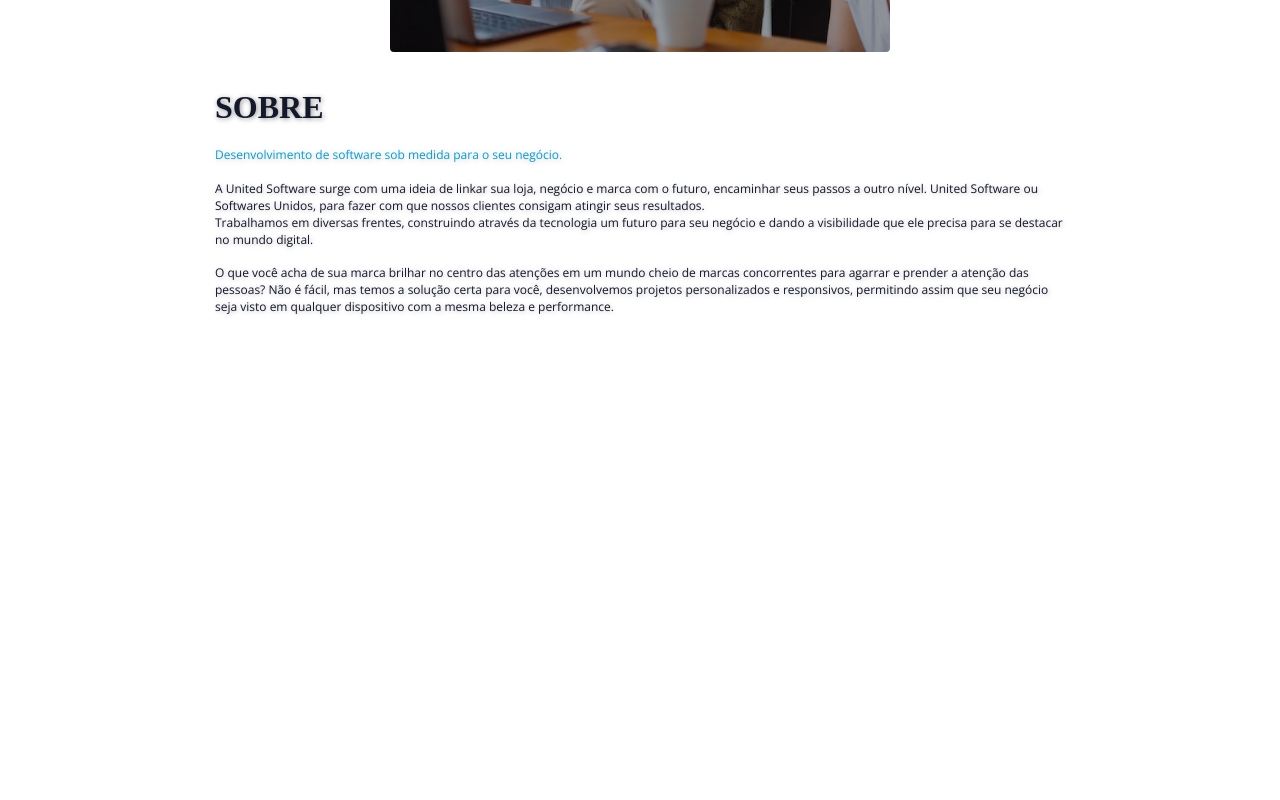
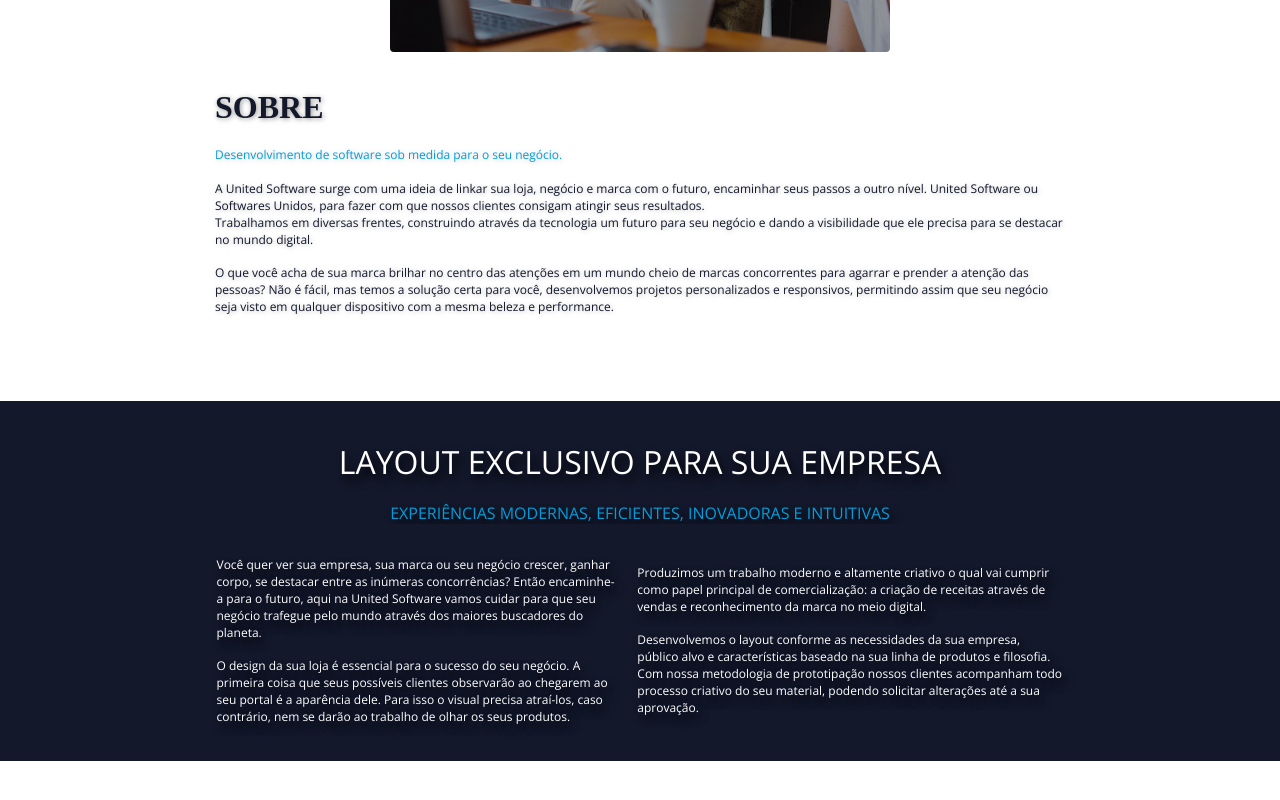
Before and after one commit to zezerinomattos/unitedsoftware, a React (Create React App) app: page / in a window 1280 px wide. Shown: the part 1154-1954 px from the top of the page. Before the commit the page ends 1555 px from the top, so only its background shows below. Built offline with nearby package versions, Linux system fonts and the light colour scheme; a web font is replaced by a local one.

Commit message:
Section paginas texto finalizada

```diff
--- a/src/views/Home/index.js
+++ b/src/views/Home/index.js
@@ -41,6 +41,31 @@
                     </p>
                 </div>
             </section>
+
+            <section className='paginas'>
+                <div className='paginas-superior'>
+                    <h1>LAYOUT EXCLUSIVO PARA SUA EMPRESA</h1>
+                    <h3>EXPERIÊNCIAS MODERNAS, EFICIENTES, INOVADORAS E INTUITIVAS</h3>
+                    <div className='paginas-superior-texto'>
+                        <div className='paginas-superior-texto-esq'>
+                            <p>
+                                Você quer ver sua empresa, sua marca ou seu negócio crescer, ganhar corpo, se destacar entre as inúmeras concorrências? Então encaminhe-a para o futuro, aqui na United Software vamos cuidar para que seu negócio trafegue pelo mundo através dos maiores buscadores do planeta.
+                            </p>
+                            <p>
+                                O design da sua loja é essencial para o sucesso do seu negócio. A primeira coisa que seus possíveis clientes observarão ao chegarem ao seu portal é a aparência dele. Para isso o visual precisa atraí-los, caso contrário, nem se darão ao trabalho de olhar os seus produtos.
+                            </p>
+                        </div>
+                        <div className='paginas-superior-texto-dir'>
+                            <p>
+                                Produzimos um trabalho moderno e altamente criativo o qual vai cumprir como papel principal de comercialização: a criação de receitas através de vendas e reconhecimento da marca no meio digital.
+                            </p>
+                            <p>
+                                Desenvolvemos o layout conforme as necessidades da sua empresa, público alvo e características baseado na sua linha de produtos e filosofia. Com nossa metodologia de prototipação nossos clientes acompanham todo processo criativo do seu material, podendo solicitar alterações até a sua aprovação.
+                            </p>
+                        </div>
+                    </div>
+                </div>
+            </section>
         </>
     );
 }
--- a/src/views/Home/responsive.css
+++ b/src/views/Home/responsive.css
@@ -36,6 +36,19 @@
     }
 
     header.container div.header-inf-mestre div.textos a{
-        display: none;
+        padding: 2.5vw 2.5vw;
     }
 }
+
+
+/*----------------------------*/
+/*          SECTION PAGINAS   */
+/*----------------------------*/
+
+/*---------- textos -----------*/
+@media (max-width: 768px) {
+    section.paginas div.paginas-superior-texto{
+        max-width: 90%;
+        flex-direction: column;
+    }
+}
--- a/src/views/Home/style.css
+++ b/src/views/Home/style.css
@@ -101,7 +101,7 @@
 }
 
 header.container div.header-inf-mestre div.textos a:hover{
-    opacity: .6;
+    opacity: .7;
 }
 
 /*----------------------------*/
@@ -193,3 +193,73 @@
     text-shadow: 1px 1px 5px rgb(189, 189, 189);
     margin-top: 1rem;
 }
+
+/*----------------------------*/
+/*          SECTION PAGINAS   */
+/*----------------------------*/
+
+section.paginas{
+    width: 100%;
+    margin-bottom: 60px;
+    background-color: #13182B;
+    text-align: center;
+    padding: 20px;
+}
+
+/*---------- textos -----------*/
+
+section.paginas h1{
+    font-family: 'Open Sans', sans-serif;
+    text-transform: uppercase;
+    font-size: max(22px, 2.5vw);
+    font-weight: 400;
+    color: #FFF;
+    text-shadow: 4px 6px 10px #000;
+    margin: 1.2rem 0;
+}
+
+section.paginas h3{
+    font-size: max(16px, 1.2vw);
+    font-weight: 400;
+    font-family: 'Open Sans', sans-serif;
+    color: #049DD9;
+    text-shadow: 4px 6px 10px #000;
+    margin-bottom: 2rem;
+
+    width: 100%;
+    text-align: center;
+
+    animation: digitando 2s steps(22), blink 0.5s step-end infinite alternate;
+    animation-delay: 2s;
+    animation-fill-mode: backwards;
+    white-space: nowrap;
+    overflow: hidden;
+}
+
+section.paginas div.paginas-superior-texto{
+    max-width: 70%;
+    margin: auto;
+
+    display: flex;
+    flex-flow: row;
+    justify-content: space-around;
+}
+
+section.paginas div.paginas-superior-texto div.paginas-superior-texto-esq, section.paginas div.paginas-superior-texto div.paginas-superior-texto-dir{
+    display: flex;
+    flex-direction: column;
+    justify-content: center;
+    align-items: center;
+}
+
+section.paginas div.paginas-superior-texto div.paginas-superior-texto-esq p, section.paginas div.paginas-superior-texto div.paginas-superior-texto-dir p{
+    margin-bottom: 2rem;
+    font-size: max(12px, .9vw);
+    color: #FFF;
+    font-family: 'Open Sans', sans-serif;
+    margin-bottom: 1rem;
+    text-shadow: 4px 6px 10px #000;
+    text-align: left;
+
+    max-width: 95%;
+}
```
